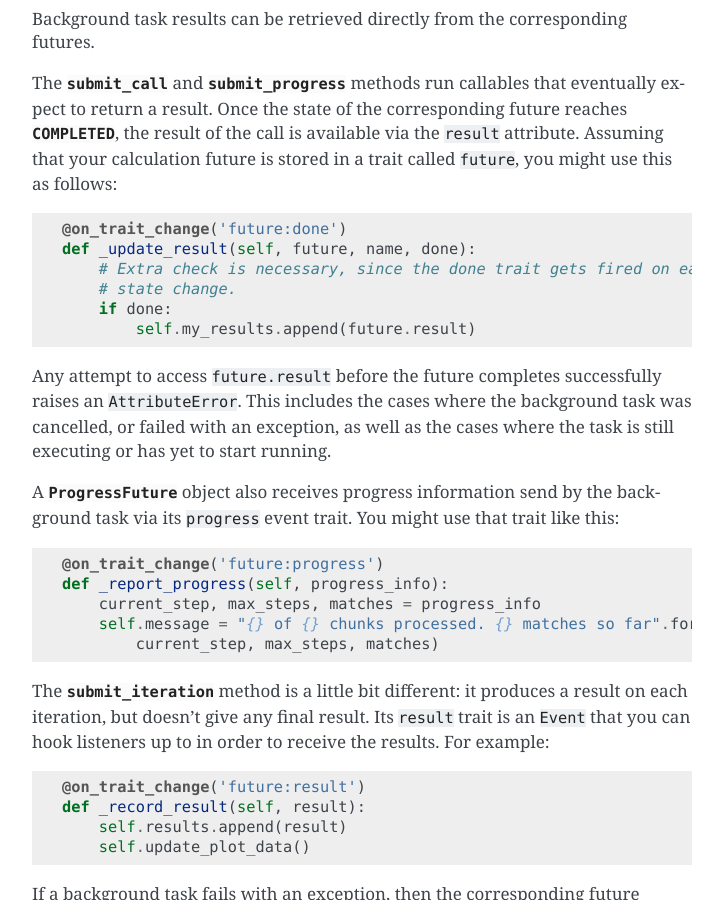
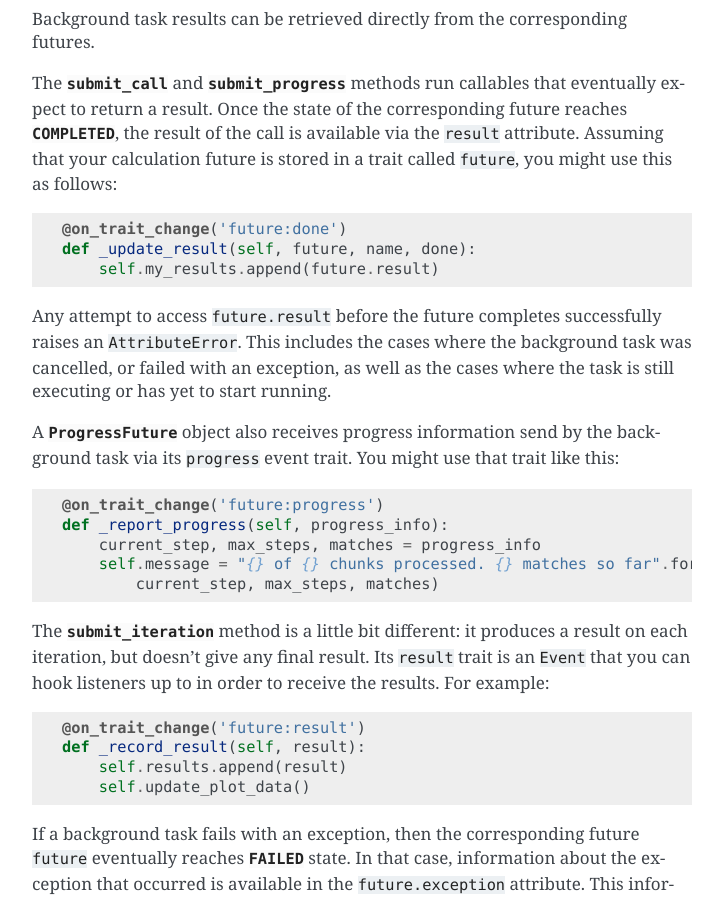
Before and after one commit to enthought/traits-futures, a Sphinx documentation site: the page built from docs/source/guide/intro.rst, in a window 1280 px wide and 900 px high, scrolled down 2925 px. Shown: the whole window, without its empty margins (388-1111 px from the left). Built offline with Sphinx 7.4.7, drawn with Linux system fonts in a browser that asks for light colours.

Commit message:
Update examples and documentation.

```diff
--- a/docs/source/examples/quick_start.py
+++ b/docs/source/examples/quick_start.py
@@ -36,8 +36,7 @@ class QuickStartExample(HasTraits):
 
     @on_trait_change("future:done")
     def _report_result(self, future, name, done):
-        if done:
-            self.result = "Square is {}".format(future.result)
+        self.result = "Square is {}".format(future.result)
 
     traits_view = View(
         Item("input"),
--- a/docs/source/guide/intro.rst
+++ b/docs/source/guide/intro.rst
@@ -141,10 +141,7 @@ you might use this as follows::
 
     @on_trait_change('future:done')
     def _update_result(self, future, name, done):
-        # Extra check is necessary, since the done trait gets fired on each
-        # state change.
-        if done:
-            self.my_results.append(future.result)
+        self.my_results.append(future.result)
 
 Any attempt to access ``future.result`` before the future completes
 successfully raises an ``AttributeError``. This includes the cases where
```
Also changed, not shown: 1 other file.
